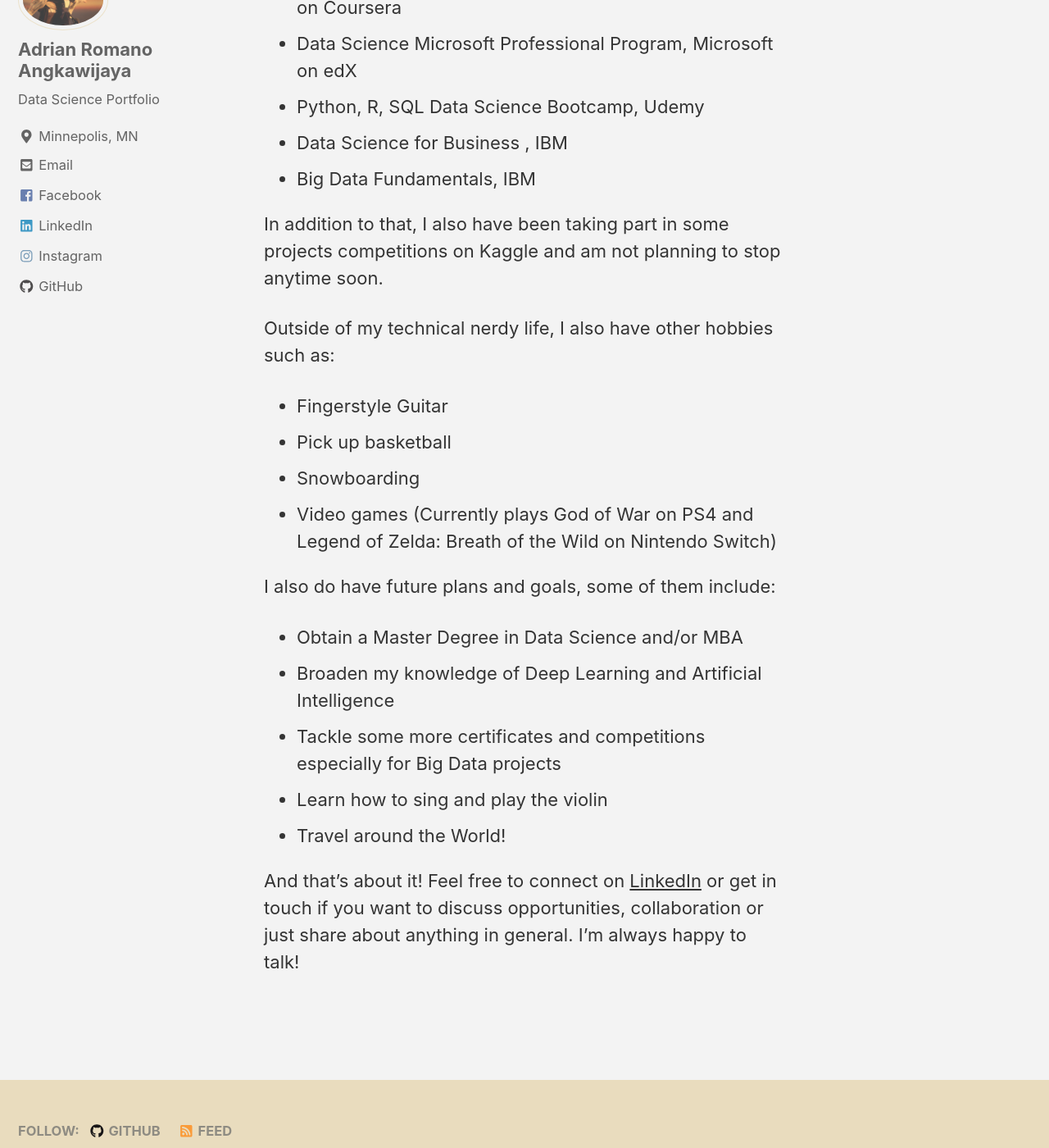
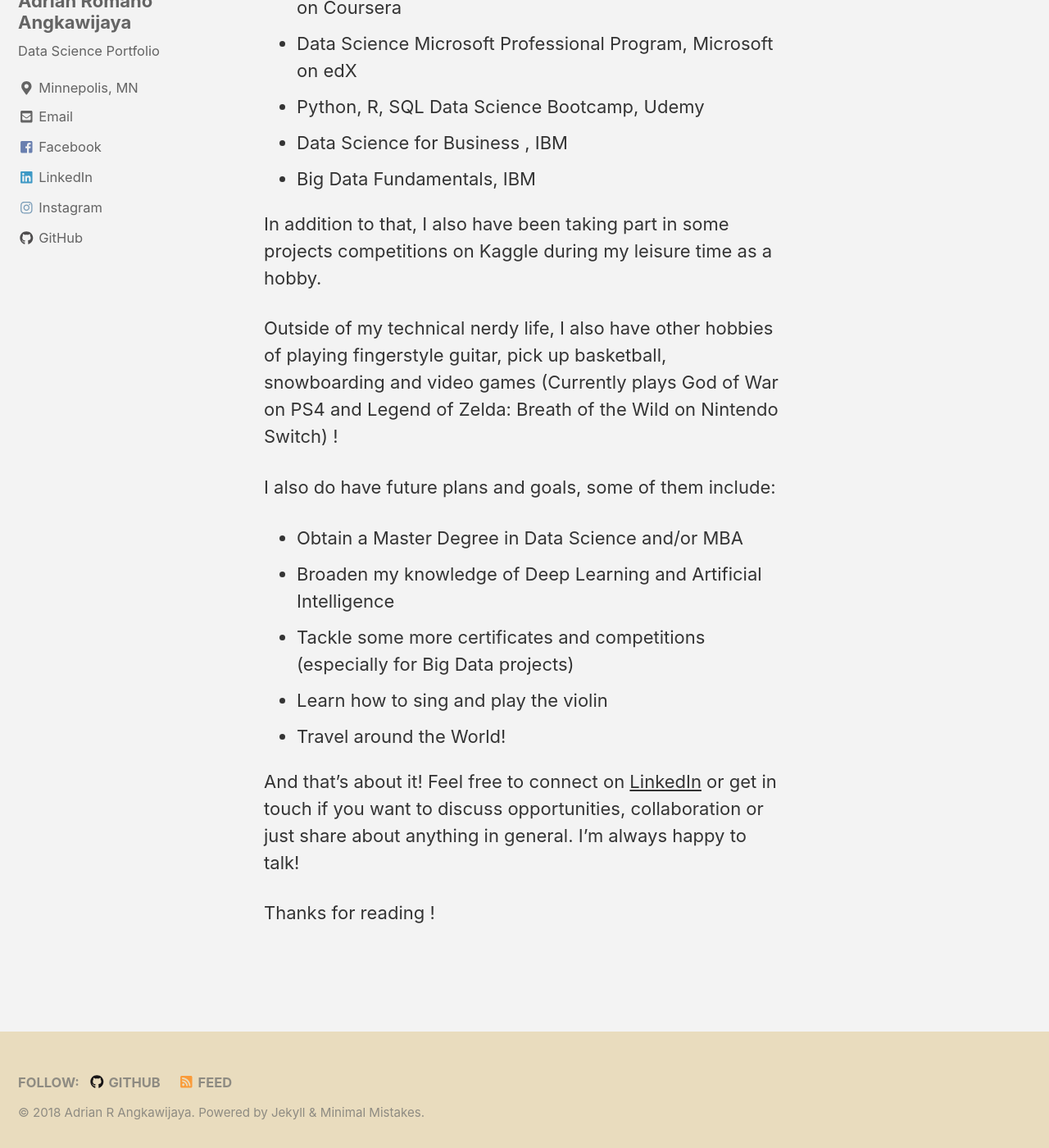
Before and after one commit to adrianromano/adrianromano.github.io, a Jekyll site: the page built from _pages/about.md, in a window 1280 px wide and 1400 px high, scrolled down 1594 px. Shown: the whole window at 82% size. Built offline with Jekyll 4.4.1, drawn with Linux system fonts in a browser that asks for light colours; nearby versions of some CDN libraries.

Commit message:
new gith

```diff
--- a/_pages/about.md
+++ b/_pages/about.md
@@ -21,21 +21,18 @@
 - Data Science for Business , IBM
 - Big Data Fundamentals, IBM
 
-In addition to that, I also have been taking part in some projects competitions on Kaggle and am not planning to stop anytime soon.
+In addition to that, I also have been taking part in some projects competitions on Kaggle during my leisure time as a hobby.
 
-Outside of my technical nerdy life, I also have other hobbies such as:
-
-- Fingerstyle Guitar
-- Pick up basketball
-- Snowboarding
-- Video games (Currently plays God of War on PS4 and Legend of Zelda: Breath of the Wild on Nintendo Switch)
+Outside of my technical nerdy life, I also have other hobbies of playing fingerstyle guitar, pick up basketball, snowboarding and video games (Currently plays God of War on PS4 and Legend of Zelda: Breath of the Wild on Nintendo Switch) !
 
 I also do have future plans and goals, some of them include:
 
 - Obtain a Master Degree in Data Science and/or MBA
 - Broaden my knowledge of Deep Learning and Artificial Intelligence
-- Tackle some more certificates and competitions especially for Big Data projects
+- Tackle some more certificates and competitions (especially for Big Data projects)
 - Learn how to sing and play the violin
 - Travel around the World!
 
 And that’s about it! Feel free to connect on [LinkedIn](https://www.linkedin.com/in/adrian-r-angkawijaya-717b53161/) or get in touch if you want to discuss opportunities, collaboration or just share about anything in general. I’m always happy to talk!
+
+Thanks for reading !
```
